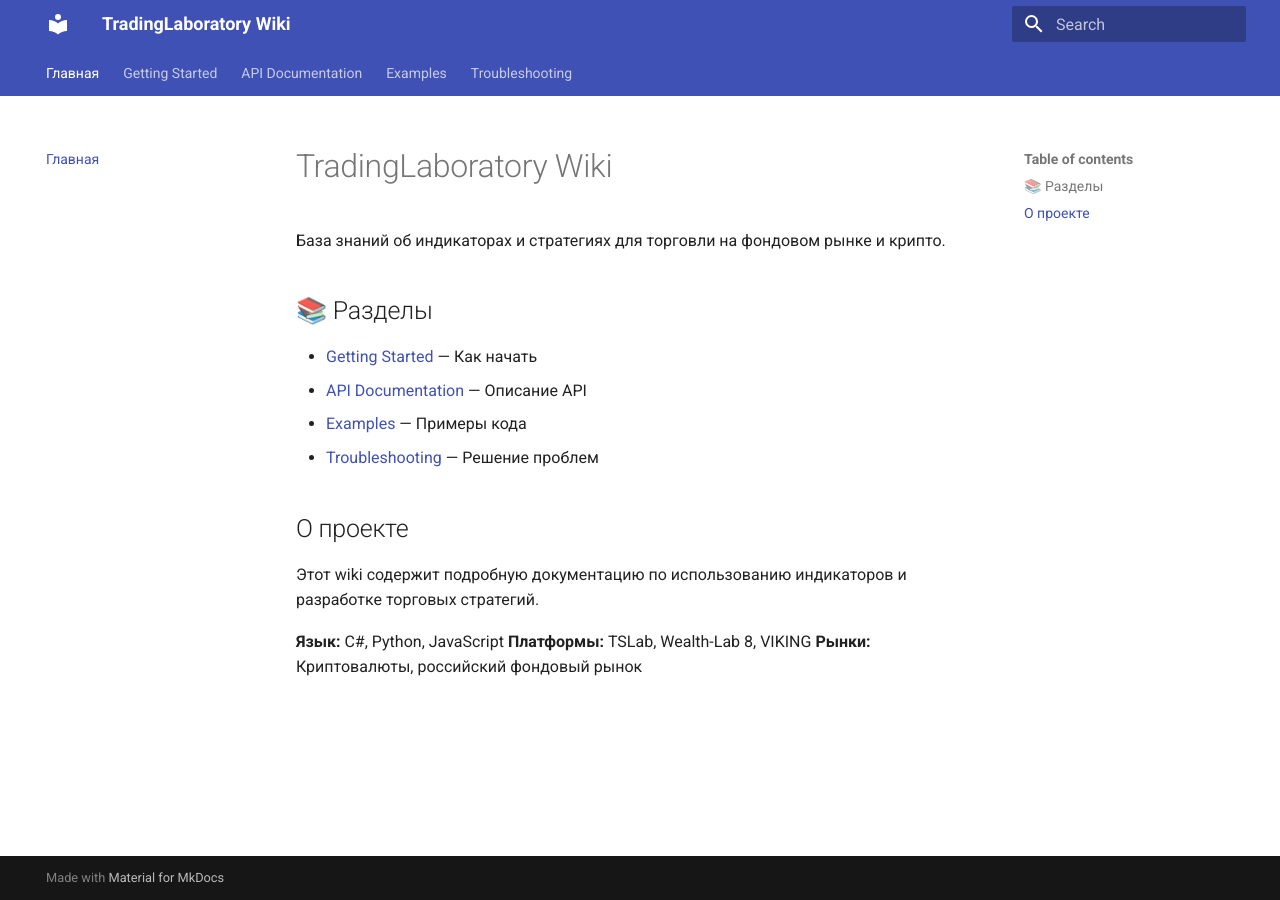
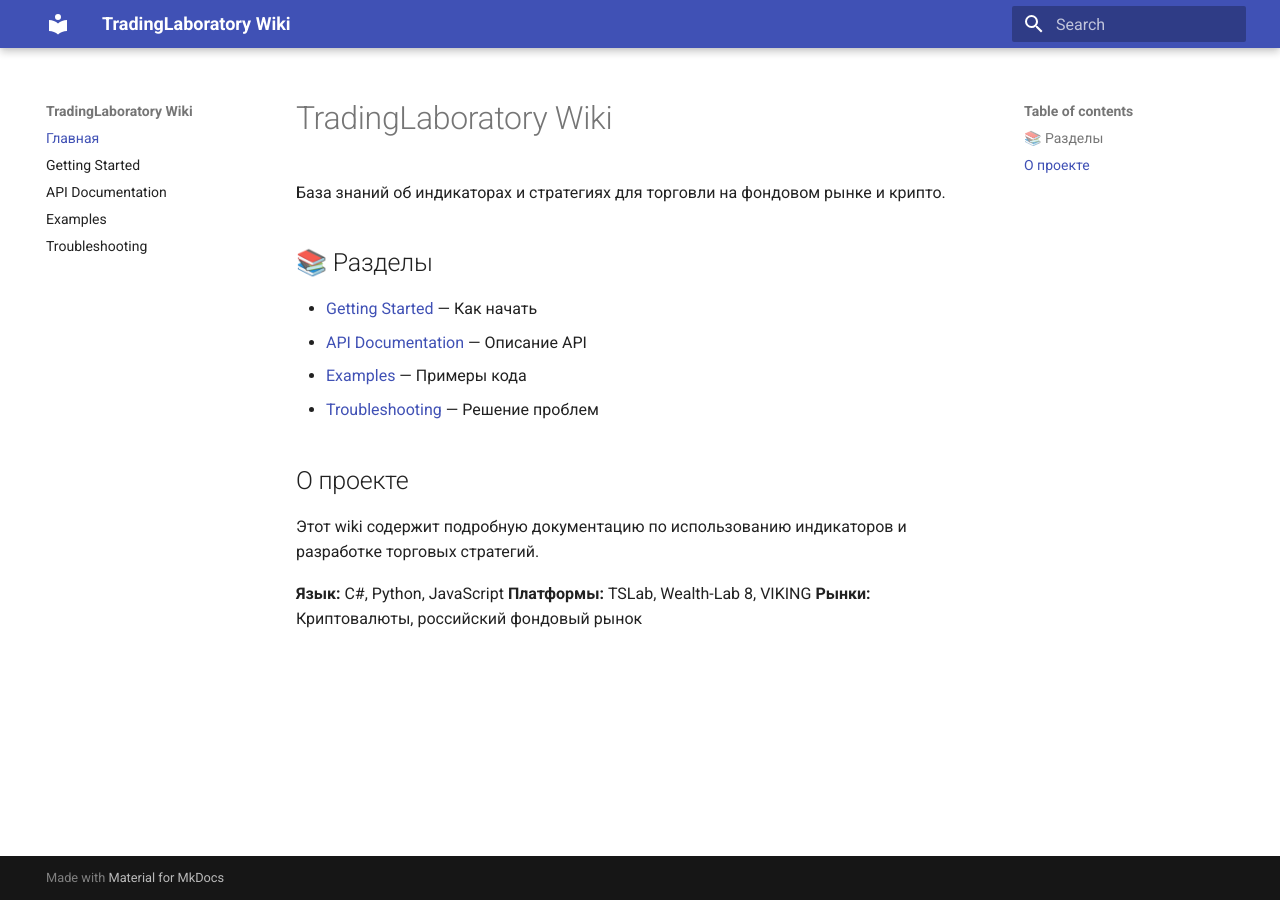
Before and after one commit to TradingLaboratory/wiki, an MkDocs documentation site: the page built from docs/index.md, in a window 1280 px wide. Built offline with MkDocs 1.6.1 and Material for MkDocs 9.7.7, drawn with Linux system fonts in a browser that asks for light colours.

Commit message:
ХОчу убрать верхнее меню и добавить слева

```diff
--- a/mkdocs.yml
+++ b/mkdocs.yml
@@ -6,7 +6,7 @@ theme:
     primary: indigo
     scheme: default
   features:
-    - navigation.tabs
+    # - navigation.tabs    # ← это показывает вкладки сверху
     - search.suggest
     - content.code.copy
 
```
